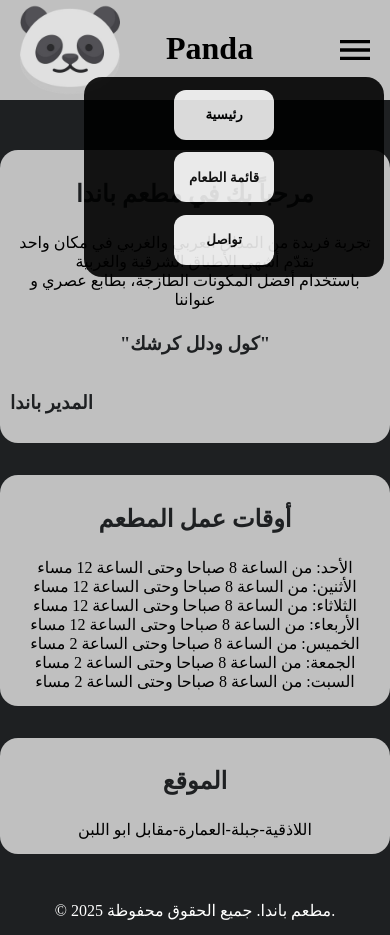
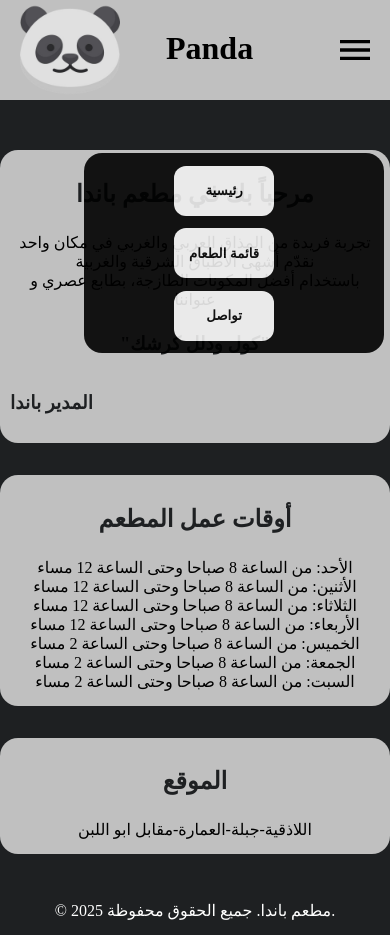
Before and after one commit to HMODY849/ResturantPage, a website built with webpack: page src/templet.html in a window 390 px wide. Both pictures are taken after a click on the picture 362 px from the left and 50 px from the top of the page. Built offline with nearby package versions, Linux system fonts and the light colour scheme.

Commit message:
some edit

```diff
--- a/src/style.css
+++ b/src/style.css
@@ -173,7 +173,7 @@ footer p {
 
   .humMenu{
     position: absolute;
-    top: 21%;
+    top: 30%;
     left: 60%;
     transform: translate(-50%, -50%);
     background-color: black;
```
